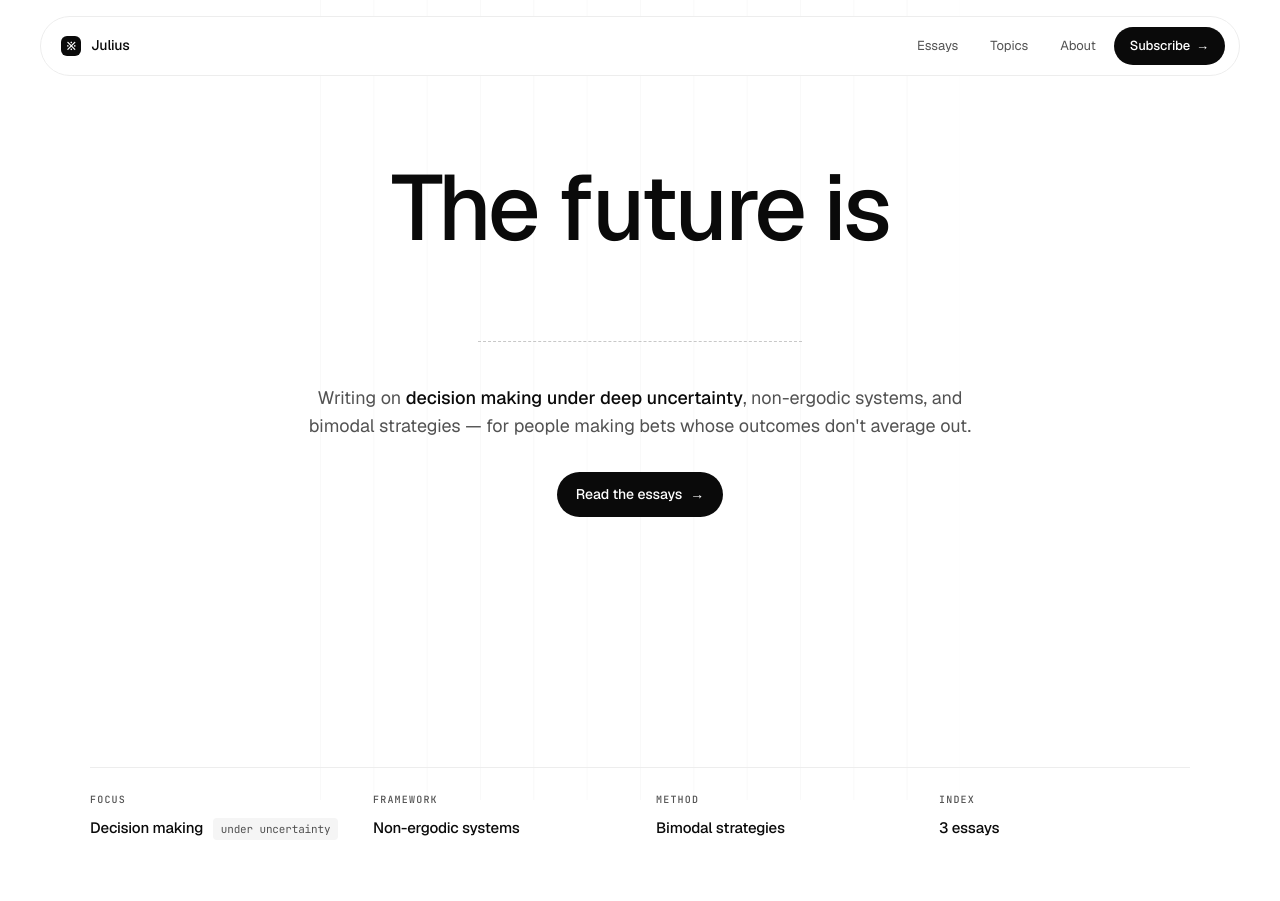
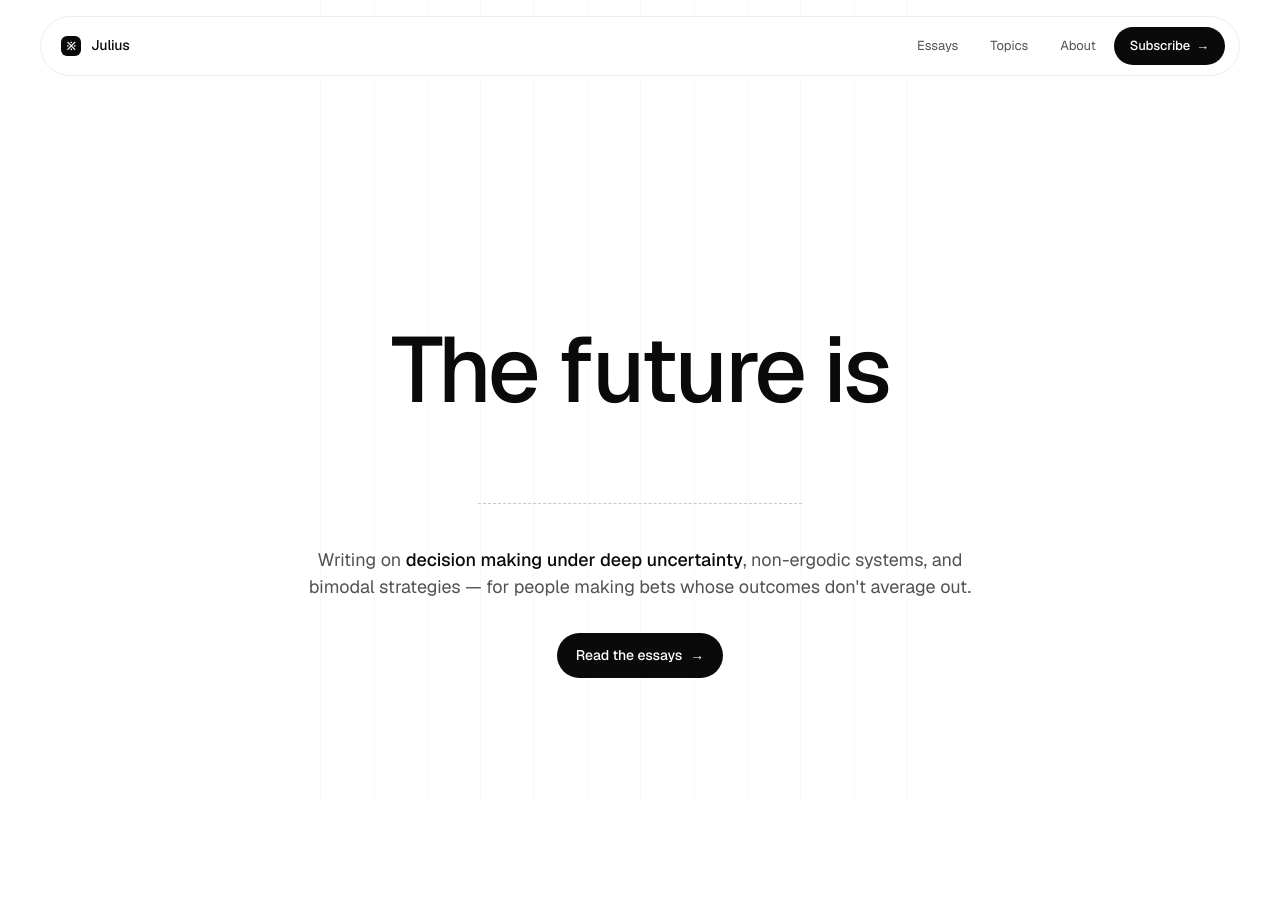
Before and after one commit to juliustgeiger-lab/Personal-Webseite, a Next.js app: page / in a window 1280 px wide. Shown: the top 901 px of the page. Built offline with nearby package versions, Linux system fonts and the light colour scheme.

Commit message:
Remove hero rail (Focus/Framework/Method/Index)

```diff
--- a/src/app/page.tsx
+++ b/src/app/page.tsx
@@ -5,7 +5,6 @@ import RotatingWord from "@/components/RotatingWord";
 
 export default function Home() {
   const posts = getAllPosts().slice(0, 4);
-  const essayCount = getAllPosts().length;
 
   return (
     <main className="home">
@@ -28,29 +27,6 @@ export default function Home() {
             Read the essays
             <span className="arrow">→</span>
           </Link>
-        </div>
-
-        <div className="hero-rail">
-          <div className="cell">
-            <span className="mono-up">Focus</span>
-            <div className="val">
-              Decision making <span className="tag">under uncertainty</span>
-            </div>
-          </div>
-          <div className="cell">
-            <span className="mono-up">Framework</span>
-            <div className="val">Non-ergodic systems</div>
-          </div>
-          <div className="cell">
-            <span className="mono-up">Method</span>
-            <div className="val">Bimodal strategies</div>
-          </div>
-          <div className="cell">
-            <span className="mono-up">Index</span>
-            <div className="val">
-              {essayCount} {essayCount === 1 ? "essay" : "essays"}
-            </div>
-          </div>
         </div>
       </section>
 
```
